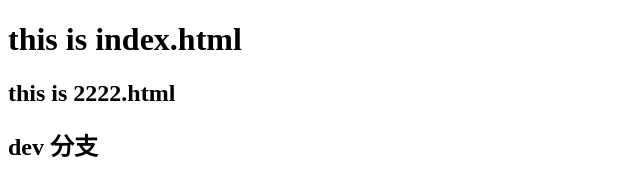
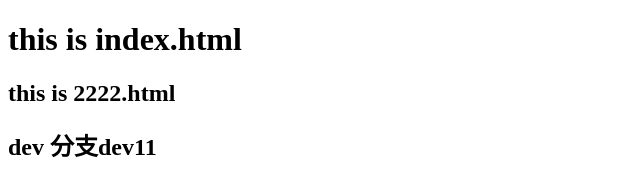
Before and after one commit to weichaoit/gittest, a plain HTML site: page index.html in a window 1280 px wide. Shown: the full height of the page, 0-640 px from the left. Drawn offline with Linux system fonts and the light colour scheme.

Commit message:
add dev1

```diff
--- a/index.html
+++ b/index.html
@@ -7,6 +7,6 @@
 <body>
 <h1>this is index.html</h1>
 <h2>this is 2222.html</h2>
-<h2>dev 分支</h2>
+<h2>dev 分支dev11</h2>
 </body>
 </html>
```
